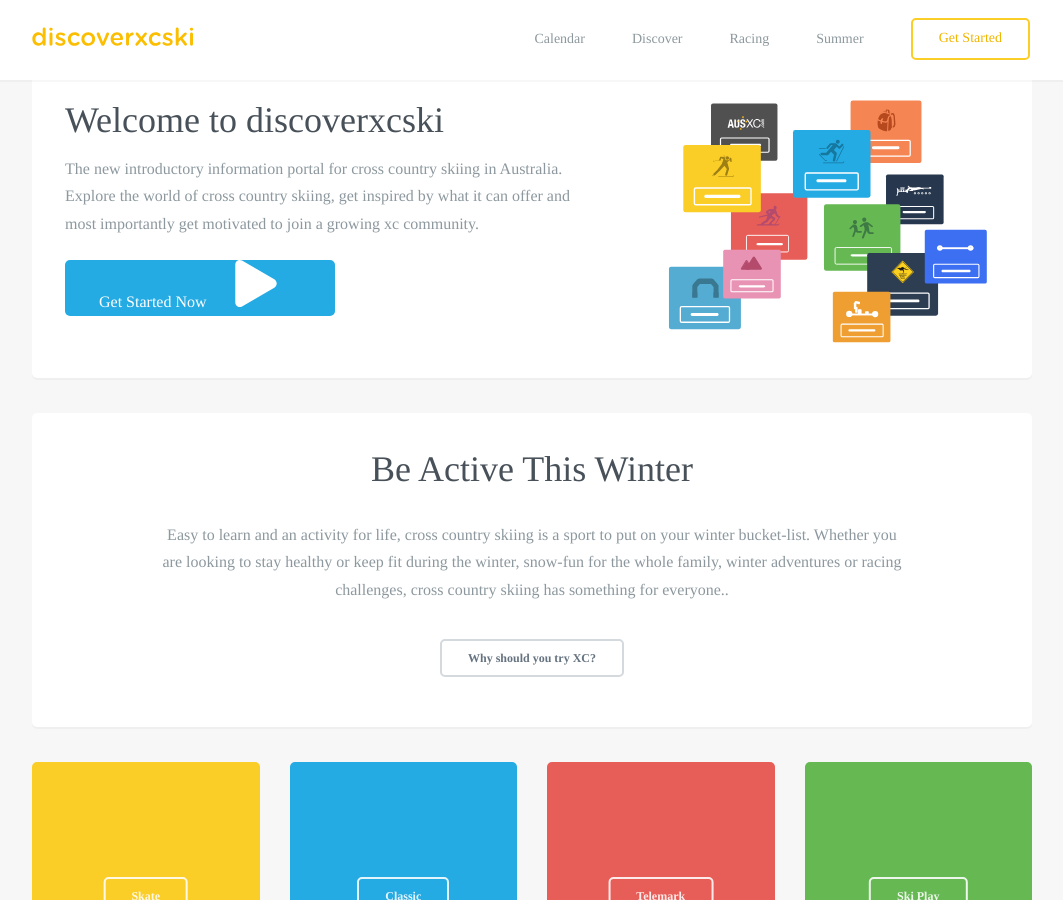
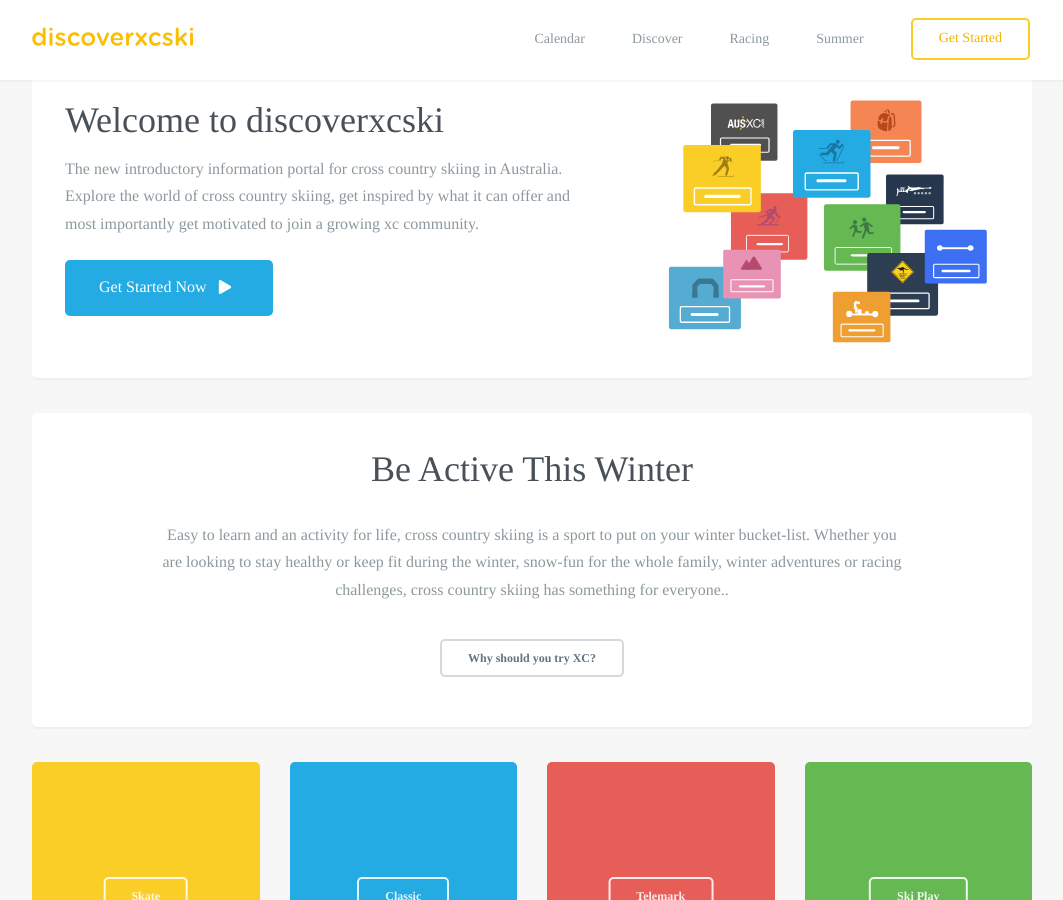
Before and after one commit to robcatto/robcatto.github.io, a Jekyll site: the page index.html, which Jekyll copies as it is, in a window 1280 px wide and 900 px high, scrolled down 552 px. Shown: the whole window, without its empty margins (108-1171 px from the left). Built offline with Jekyll 4.4.1, drawn with Linux system fonts in a browser that asks for light colours; some web fonts are replaced; Markdown is read by kramdown in place of the engine named in the settings.

Commit message:
Update index.html

```diff
--- a/index.html
+++ b/index.html
@@ -183,7 +183,8 @@
   height: 56px;
   line-height: 56px;
   padding: 0 34px;
-  margin-top: 8px;" class="button small" href="http://discoverxcski.com/discoverxc/" data-featurette="analytics-click-event" data-event-category="button" data-event-action="M: Clicked Design an iOS Game" data-event-label="Source: Homepage Alt" id="featurette-35">Get Started Now <svg width="90px" height="47px" viewBox="0 0 90 100" version="1.1" xmlns="http://www.w3.org/2000/svg" xmlns:xlink="http://www.w3.org/1999/xlink" xmlns:sketch="http://www.bohemiancoding.com/sketch/ns">
+  margin-top: 8px;" class="button small" href="http://discoverxcski.com/discoverxc/" data-featurette="analytics-click-event" data-event-category="button" data-event-action="M: Clicked Design an iOS Game" data-event-label="Source: Homepage Alt" id="featurette-35">Get Started Now <svg width="28px" height="14px" style="position: relative;
+  top: 2px;" viewBox="0 0 90 100" version="1.1" xmlns="http://www.w3.org/2000/svg" xmlns:xlink="http://www.w3.org/1999/xlink" xmlns:sketch="http://www.bohemiancoding.com/sketch/ns">
     <!-- Generator: Sketch 3.3.2 (12043) - http://www.bohemiancoding.com/sketch -->
     <title>Play Button</title>
     <desc>Created with Sketch.</desc>
```
